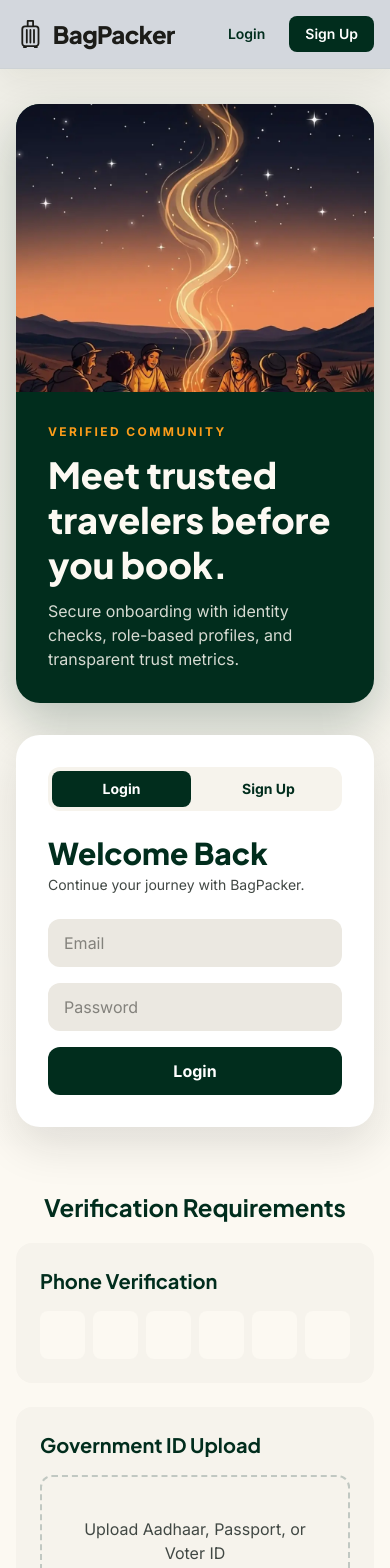
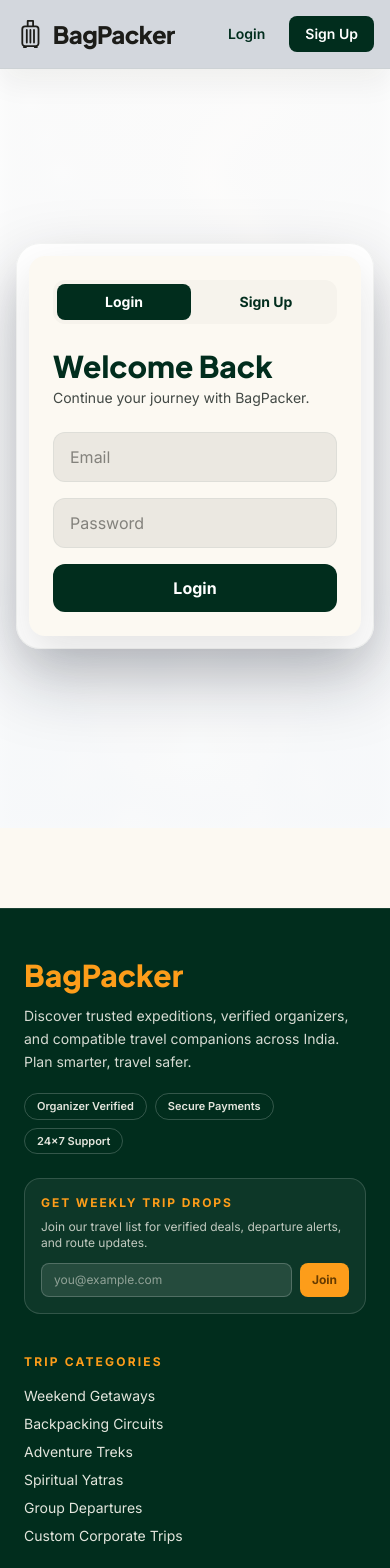
Before and after one commit to Abhinavthakur20/BagPacker, a React (Vite) app in the folder frontend/: page /auth in a window 390 px wide. Shown: the top 1568 px of the page. Built offline with nearby package versions, Linux system fonts and the light colour scheme.

Commit message:
implemented modal for login signup page

```diff
--- a/frontend/src/pages/AuthPage.jsx
+++ b/frontend/src/pages/AuthPage.jsx
@@ -128,14 +128,21 @@ export default function AuthPage() {
 
   return (
     <MainLayout>
-      <section className="relative overflow-hidden px-4 pb-16 pt-10">
-        <div className="absolute inset-0 bg-linear-to-b from-primary/5 to-transparent" />
-        <div className="relative mx-auto grid w-full max-w-7xl gap-8 lg:grid-cols-[1.1fr_1fr]">
-          <aside className="overflow-hidden rounded-3xl bg-primary shadow-[0_20px_50px_rgba(1,45,29,0.25)]">
+      <section className="relative isolate flex min-h-[calc(100vh-5rem)] items-center justify-center overflow-hidden px-4 py-10">
+        <img
+          src={campfireImage}
+          alt=""
+          aria-hidden="true"
+          className="pointer-events-none absolute inset-0 h-full w-full object-cover opacity-20 blur-sm"
+        />
+        <div className="absolute inset-0 bg-[radial-gradient(circle_at_top,rgba(255,255,255,0.92),rgba(248,250,252,0.96))]" />
+        <div className="relative mx-auto w-full max-w-5xl rounded-3xl border border-outline-variant/20 bg-surface-container-lowest/95 p-3 shadow-[0_30px_70px_rgba(15,23,42,0.25)] backdrop-blur-sm md:p-5">
+          <div className="grid gap-6 lg:grid-cols-[1fr_1.1fr]">
+          <aside className="hidden overflow-hidden rounded-2xl bg-primary shadow-[0_20px_50px_rgba(1,45,29,0.25)] lg:block">
             <img
               src={campfireImage}
               alt="Campfire travelers"
-              className="h-72 w-full object-cover md:h-80"
+              className="h-64 w-full object-cover"
             />
             <div className="space-y-3 p-8 text-surface">
               <p className="text-xs font-bold uppercase tracking-[0.2em] text-secondary-container">
@@ -151,7 +158,7 @@ export default function AuthPage() {
             </div>
           </aside>
 
-          <section className="rounded-3xl bg-surface-container-lowest p-8 shadow-[0_18px_45px_rgba(28,28,24,0.12)]">
+          <section className="rounded-2xl bg-surface p-6 shadow-[0_18px_45px_rgba(28,28,24,0.12)] md:p-8">
             <div className="mb-6 flex gap-2 rounded-xl bg-surface-container-low p-1">
               <button
                 type="button"
@@ -185,7 +192,7 @@ export default function AuthPage() {
                 </p>
                 <form className="mt-6 space-y-4">
                   <input
-                    className="w-full rounded-xl bg-surface-container-high px-4 py-3"
+                    className="w-full rounded-xl border border-outline-variant/30 bg-surface-container-high px-4 py-3 outline-none transition focus:border-primary"
                     placeholder="Email"
                     type="email"
                     value={loginForm.email}
@@ -197,7 +204,7 @@ export default function AuthPage() {
                     }
                   />
                   <input
-                    className="w-full rounded-xl bg-surface-container-high px-4 py-3"
+                    className="w-full rounded-xl border border-outline-variant/30 bg-surface-container-high px-4 py-3 outline-none transition focus:border-primary"
                     placeholder="Password"
                     type="password"
                     value={loginForm.password}
@@ -212,7 +219,7 @@ export default function AuthPage() {
                     type="button"
                     onClick={onLogin}
                     disabled={isSubmitting}
-                    className="w-full rounded-xl bg-primary py-3 font-bold text-white"
+                    className="w-full rounded-xl bg-primary py-3 font-bold text-white transition hover:brightness-105 disabled:cursor-not-allowed disabled:opacity-70"
                   >
                     {isSubmitting ? "Logging in..." : "Login"}
                   </button>
@@ -244,26 +251,26 @@ export default function AuthPage() {
 
                 <form className="mt-5 space-y-3">
                   <input
-                    className="w-full rounded-xl bg-surface-container-high px-4 py-3"
+                    className="w-full rounded-xl border border-outline-variant/30 bg-surface-container-high px-4 py-3 outline-none transition focus:border-primary"
                     placeholder="Full Name"
                     value={userForm.name}
                     onChange={(e) => updateUserField("name", e.target.value)}
                   />
                   <input
-                    className="w-full rounded-xl bg-surface-container-high px-4 py-3"
+                    className="w-full rounded-xl border border-outline-variant/30 bg-surface-container-high px-4 py-3 outline-none transition focus:border-primary"
                     placeholder="Phone Number"
                     value={userForm.phone}
                     onChange={(e) => updateUserField("phone", e.target.value)}
                   />
                   <input
-                    className="w-full rounded-xl bg-surface-container-high px-4 py-3"
+                    className="w-full rounded-xl border border-outline-variant/30 bg-surface-container-high px-4 py-3 outline-none transition focus:border-primary"
                     placeholder="Email Address"
                     type="email"
                     value={userForm.email}
                     onChange={(e) => updateUserField("email", e.target.value)}
                   />
                   <input
-                    className="w-full rounded-xl bg-surface-container-high px-4 py-3"
+                    className="w-full rounded-xl border border-outline-variant/30 bg-surface-container-high px-4 py-3 outline-none transition focus:border-primary"
                     placeholder="Create Password"
                     type="password"
                     value={userForm.password}
@@ -274,7 +281,7 @@ export default function AuthPage() {
 
                   <div className="grid gap-3 md:grid-cols-2">
                     <select
-                      className="w-full rounded-xl bg-surface-container-high px-4 py-3"
+                      className="w-full rounded-xl border border-outline-variant/30 bg-surface-container-high px-4 py-3 outline-none transition focus:border-primary"
                       value={roleLabel}
                       onChange={(e) => {
                         setRole(e.target.value);
@@ -284,7 +291,7 @@ export default function AuthPage() {
                       <option value="traveler">Traveler</option>
                       <option value="organizer">Organizer</option>
                     </select>
-                    <label className="flex items-center gap-2 rounded-xl bg-surface-container-high px-4 py-3 text-sm">
+                    <label className="flex items-center gap-2 rounded-xl border border-outline-variant/30 bg-surface-container-high px-4 py-3 text-sm">
                       <input
                         type="checkbox"
                         checked={userForm.isVerified}
@@ -299,7 +306,7 @@ export default function AuthPage() {
                   {role === "organizer" ? (
                     <div className="space-y-3 rounded-xl bg-surface-container-low p-3">
                       <input
-                        className="w-full rounded-xl bg-surface px-4 py-3"
+                        className="w-full rounded-xl border border-outline-variant/30 bg-surface px-4 py-3 outline-none transition focus:border-primary"
                         placeholder="Business Name"
                         value={organizerForm.businessName}
                         onChange={(e) =>
@@ -310,7 +317,7 @@ export default function AuthPage() {
                         }
                       />
                       <textarea
-                        className="w-full rounded-xl bg-surface px-4 py-3"
+                        className="w-full rounded-xl border border-outline-variant/30 bg-surface px-4 py-3 outline-none transition focus:border-primary"
                         rows={3}
                         placeholder="Business Description"
                         value={organizerForm.businessDesc}
@@ -324,7 +331,7 @@ export default function AuthPage() {
                     </div>
                   ) : (
                     <div className="space-y-3 rounded-xl bg-surface-container-low p-3">
-                      <label className="flex items-center gap-2 rounded-xl bg-surface px-4 py-3 text-sm">
+                      <label className="flex items-center gap-2 rounded-xl border border-outline-variant/30 bg-surface px-4 py-3 text-sm">
                         <input
                           type="checkbox"
                           checked={travelerForm.govIDVerified}
@@ -338,7 +345,7 @@ export default function AuthPage() {
                         Government ID Verified
                       </label>
                       <input
-                        className="w-full rounded-xl bg-surface px-4 py-3"
+                        className="w-full rounded-xl border border-outline-variant/30 bg-surface px-4 py-3 outline-none transition focus:border-primary"
                         placeholder="Travel Preferences"
                         value={travelerForm.preferences}
                         onChange={(e) =>
@@ -355,7 +362,7 @@ export default function AuthPage() {
                     type="button"
                     onClick={onSignUp}
                     disabled={isSubmitting}
-                    className="w-full rounded-xl bg-primary py-3 font-extrabold text-white"
+                    className="w-full rounded-xl bg-primary py-3 font-extrabold text-white transition hover:brightness-105 disabled:cursor-not-allowed disabled:opacity-70"
                   >
                     {isSubmitting ? "Creating account..." : "Sign Up"}
                   </button>
@@ -363,35 +370,6 @@ export default function AuthPage() {
               </div>
             )}
           </section>
-        </div>
-      </section>
-
-      <section className="mx-auto max-w-7xl px-4 pb-14">
-        <h3 className="mb-5 text-center font-headline text-2xl font-bold text-primary">
-          Verification Requirements
-        </h3>
-        <div className="grid gap-6 lg:grid-cols-2">
-          <div className="rounded-2xl bg-surface-container-low p-6">
-            <p className="font-headline text-xl font-bold text-primary">
-              Phone Verification
-            </p>
-            <div className="mt-4 grid grid-cols-6 gap-2">
-              {Array.from({ length: 6 }).map((_, index) => (
-                <input
-                  key={index}
-                  maxLength={1}
-                  className="h-12 rounded-lg bg-surface text-center text-xl font-bold"
-                />
-              ))}
-            </div>
-          </div>
-          <div className="rounded-2xl bg-surface-container-low p-6">
-            <p className="font-headline text-xl font-bold text-primary">
-              Government ID Upload
-            </p>
-            <div className="mt-4 rounded-xl border-2 border-dashed border-outline-variant p-10 text-center text-on-surface-variant">
-              Upload Aadhaar, Passport, or Voter ID
-            </div>
           </div>
         </div>
       </section>
```
